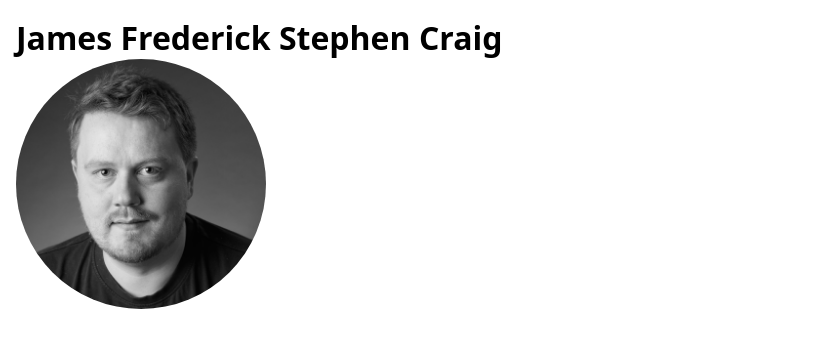
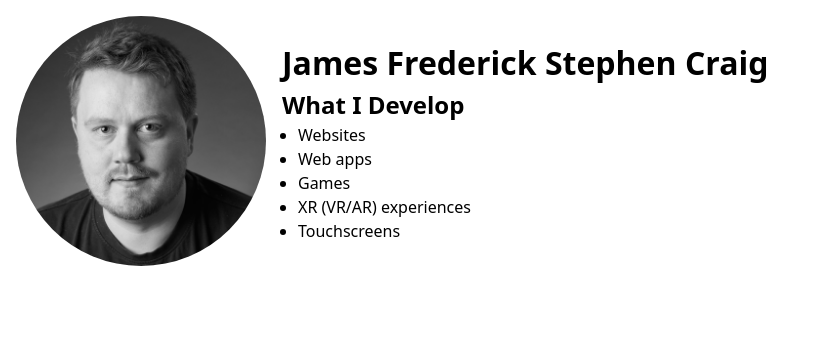
Before and after one commit to enijar/jfscraig.me, a Next.js app: page / in a window 1280 px wide. Shown: the top 348 px of the page, without its empty margins (0-816 px from the left). Built offline with nearby package versions, Linux system fonts and the light colour scheme.

Commit message:
chore: add more content to home pge

```diff
--- a/src/app/page.tsx
+++ b/src/app/page.tsx
@@ -1,11 +1,10 @@
 import React from "react";
-import ProfilePicture from "@/components/profile-picture/profile-picture";
+import ProfileHero from "@/components/profile-hero/profile-hero";
 
 export default function Page() {
   return (
     <main>
-      <h1>James Frederick Stephen Craig</h1>
-      <ProfilePicture />
+      <ProfileHero />
     </main>
   );
 }
--- /dev/null
+++ b/src/components/profile-hero/profile-hero.style.ts
@@ -0,0 +1,18 @@
+"use client";
+
+import styled from "styled-components";
+
+export const ProfileHeroWrapper = styled.div`
+  width: 100%;
+  display: grid;
+  grid-template-columns: minmax(150px, 250px) auto;
+  align-items: center;
+  gap: 1rem;
+
+  img {
+    width: 100%;
+    max-width: 100%;
+    height: auto;
+    border-radius: 50%;
+  }
+`;
--- /dev/null
+++ b/src/components/profile-hero/profile-hero.tsx
@@ -0,0 +1,27 @@
+import React from "react";
+import * as Style from "@/components/profile-hero/profile-hero.style";
+import assets from "@/config/assets";
+
+export default function ProfileHero() {
+  return (
+    <Style.ProfileHeroWrapper>
+      <img
+        src={assets.profile.src}
+        width={assets.profile.width}
+        height={assets.profile.height}
+        alt="Profile picture of James FS Craig"
+      />
+      <div>
+        <h1>James Frederick Stephen Craig</h1>
+        <h2 aria-labelledby="development-list">What I Develop</h2>
+        <ul id="development-list">
+          <li>Websites</li>
+          <li>Web apps</li>
+          <li>Games</li>
+          <li>XR (VR/AR) experiences</li>
+          <li>Touchscreens</li>
+        </ul>
+      </div>
+    </Style.ProfileHeroWrapper>
+  );
+}
--- a/src/components/profile-picture/profile-picture.style.ts
+++ /dev/null
@@ -1,12 +0,0 @@
-"use client";
-
-import styled from "styled-components";
-
-export const ProfilePictureWrapper = styled.div`
-  img {
-    width: 100%;
-    max-width: 250px;
-    height: auto;
-    border-radius: 50%;
-  }
-`;
--- a/src/components/profile-picture/profile-picture.tsx
+++ /dev/null
@@ -1,16 +0,0 @@
-import React from "react";
-import * as Style from "@/components/profile-picture/profile-picture.style";
-import assets from "@/config/assets";
-
-export default function ProfilePicture() {
-  return (
-    <Style.ProfilePictureWrapper>
-      <img
-        src={assets.profile.src}
-        width={assets.profile.width}
-        height={assets.profile.height}
-        alt="Profile picture of James FS Craig"
-      />
-    </Style.ProfilePictureWrapper>
-  );
-}
--- a/src/styles/app.ts
+++ b/src/styles/app.ts
@@ -9,13 +9,26 @@ export const Reset = createGlobalStyle`
     padding: 0;
   }
 
+  html, body {
+    width: 100%;
+    height: 100%;
+    overflow: hidden;
+  }
+
   html {
     color-scheme: light dark;
     font-family: system-ui, sans-serif;
     overscroll-behavior: none;
+    overflow: auto;
+    -webkit-overflow-scrolling: touch;
+    line-height: 1.5;
   }
 
   main {
     padding: 1rem;
   }
+
+  ul, ol {
+    padding-left: 1em;
+  }
 `;
```
